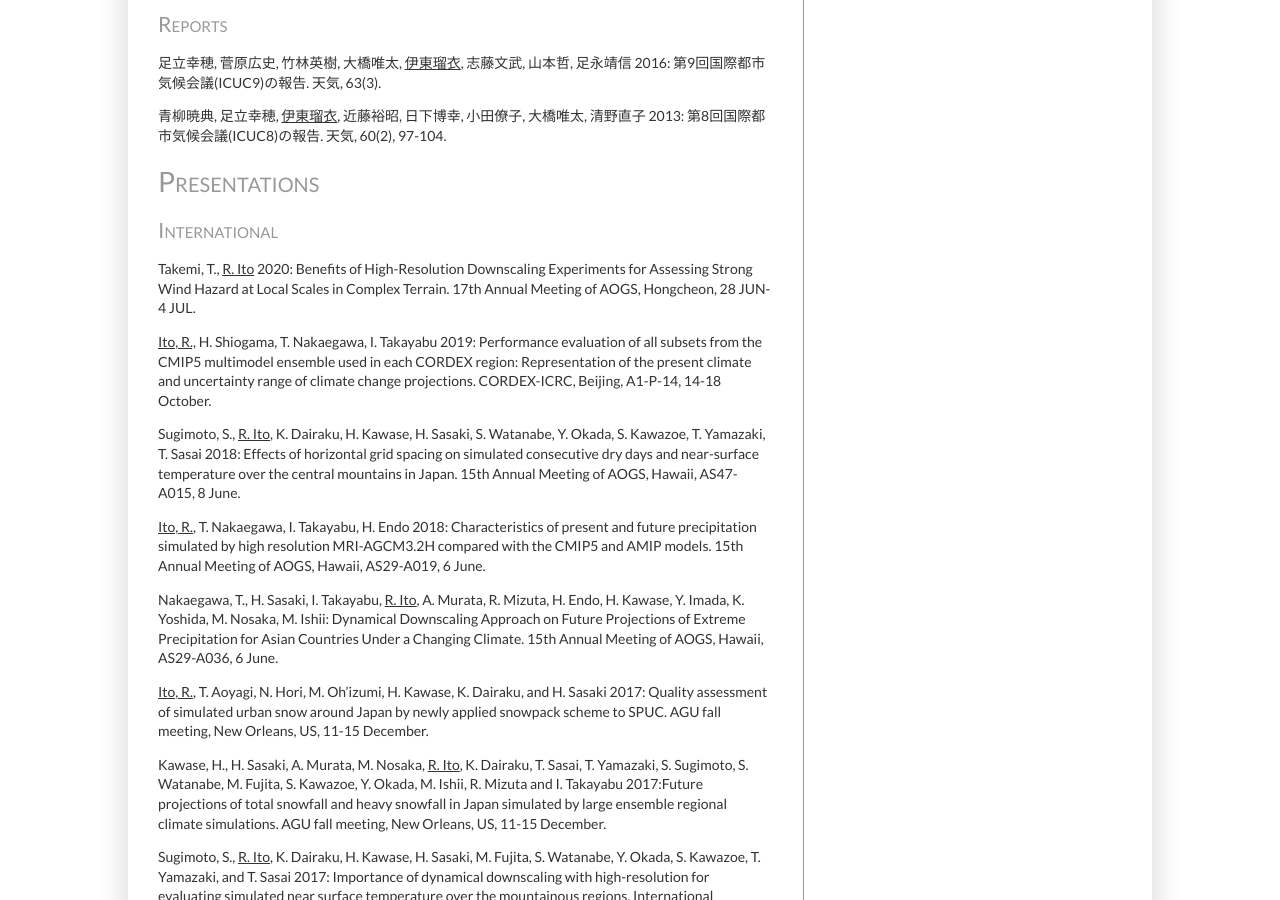
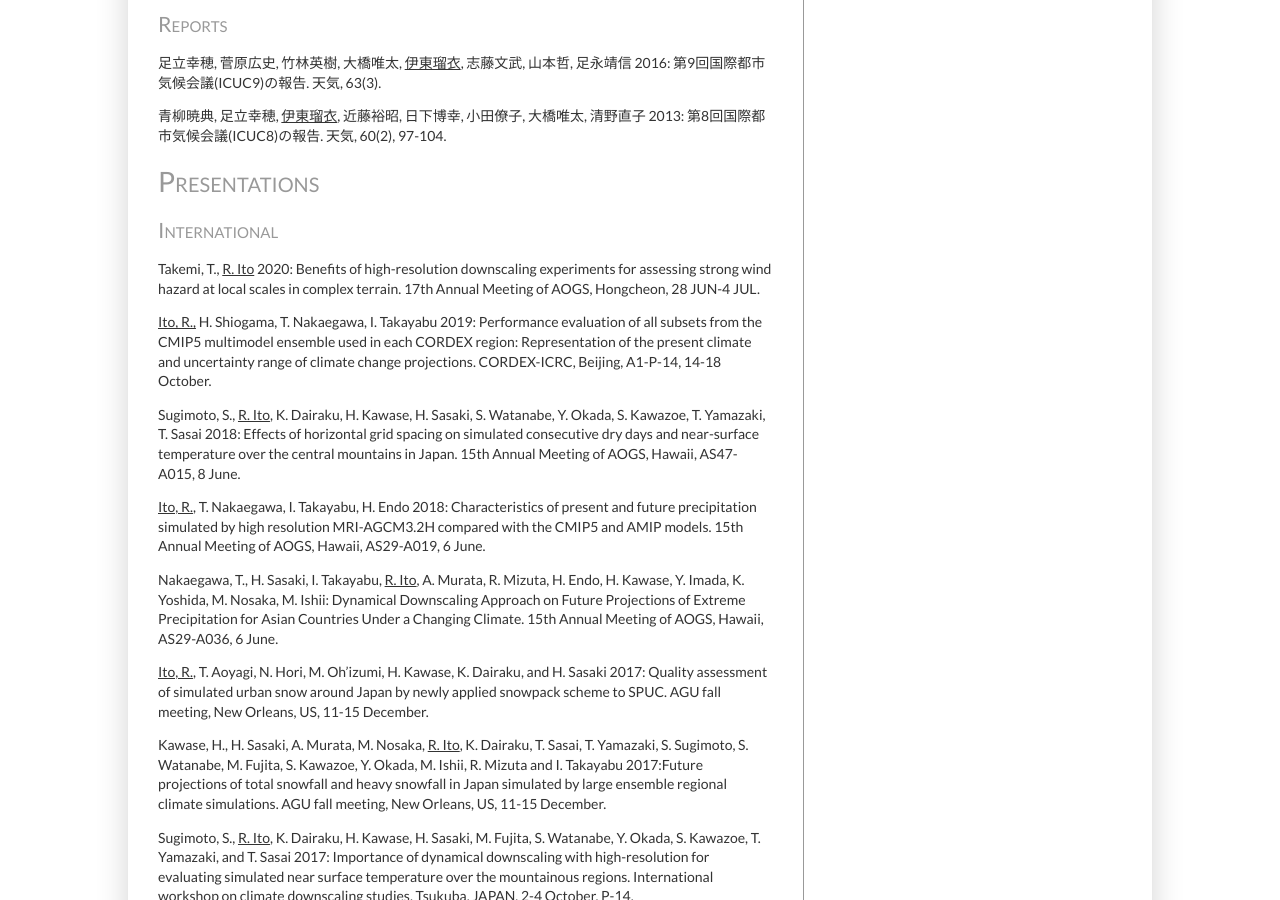
Before and after one commit to rui-climbiz/rui-climbiz.github.io, a Jekyll site: the page built from publications.html, in a window 1280 px wide and 900 px high, scrolled down 2021 px. Built offline with Jekyll 4.4.1, drawn with Linux system fonts in a browser that asks for light colours.

```diff
--- a/publications.html
+++ b/publications.html
@@ -37,7 +37,7 @@
 <p>青柳暁典, 足立幸穂, <u>伊東瑠衣</u>, 近藤裕昭, 日下博幸, 小田僚子, 大橋唯太, 清野直子 2013: 第8回国際都市気候会議(ICUC8)の報告. 天気, 60(2), 97-104.</p>
 <h1>Presentations</h1>
 <h2>International</h2>
-<p>Takemi, T., <u>R. Ito</u> 2020: Benefits of High-Resolution Downscaling Experiments for Assessing Strong Wind Hazard at Local Scales in Complex Terrain. 17th Annual Meeting of AOGS, Hongcheon, 28 JUN-4 JUL.</p>
+<p>Takemi, T., <u>R. Ito</u> 2020: Benefits of high-resolution downscaling experiments for assessing strong wind hazard at local scales in complex terrain. 17th Annual Meeting of AOGS, Hongcheon, 28 JUN-4 JUL.</p>
 <p><u>Ito, R.,</u> H. Shiogama, T. Nakaegawa, I. Takayabu 2019: Performance evaluation of all subsets from the CMIP5 multimodel ensemble used in each CORDEX region: Representation of the present climate and uncertainty range of climate change projections. CORDEX-ICRC, Beijing, A1-P-14, 14-18 October.</p>
 <p>Sugimoto, S., <u>R. Ito</u>, K. Dairaku, H. Kawase, H. Sasaki, S. Watanabe, Y. Okada, S. Kawazoe, T. Yamazaki, T. Sasai 2018: Effects of horizontal grid spacing on simulated consecutive dry days and near-surface temperature over the central mountains in Japan. 15th Annual Meeting of AOGS, Hawaii, AS47-A015, 8 June.</p>
 <p><u>Ito, R.</u>, T. Nakaegawa, I. Takayabu, H. Endo 2018: Characteristics of present and future precipitation simulated by high resolution MRI-AGCM3.2H compared with the CMIP5 and AMIP models. 15th Annual Meeting of AOGS, Hawaii, AS29-A019, 6 June.</p>
```
